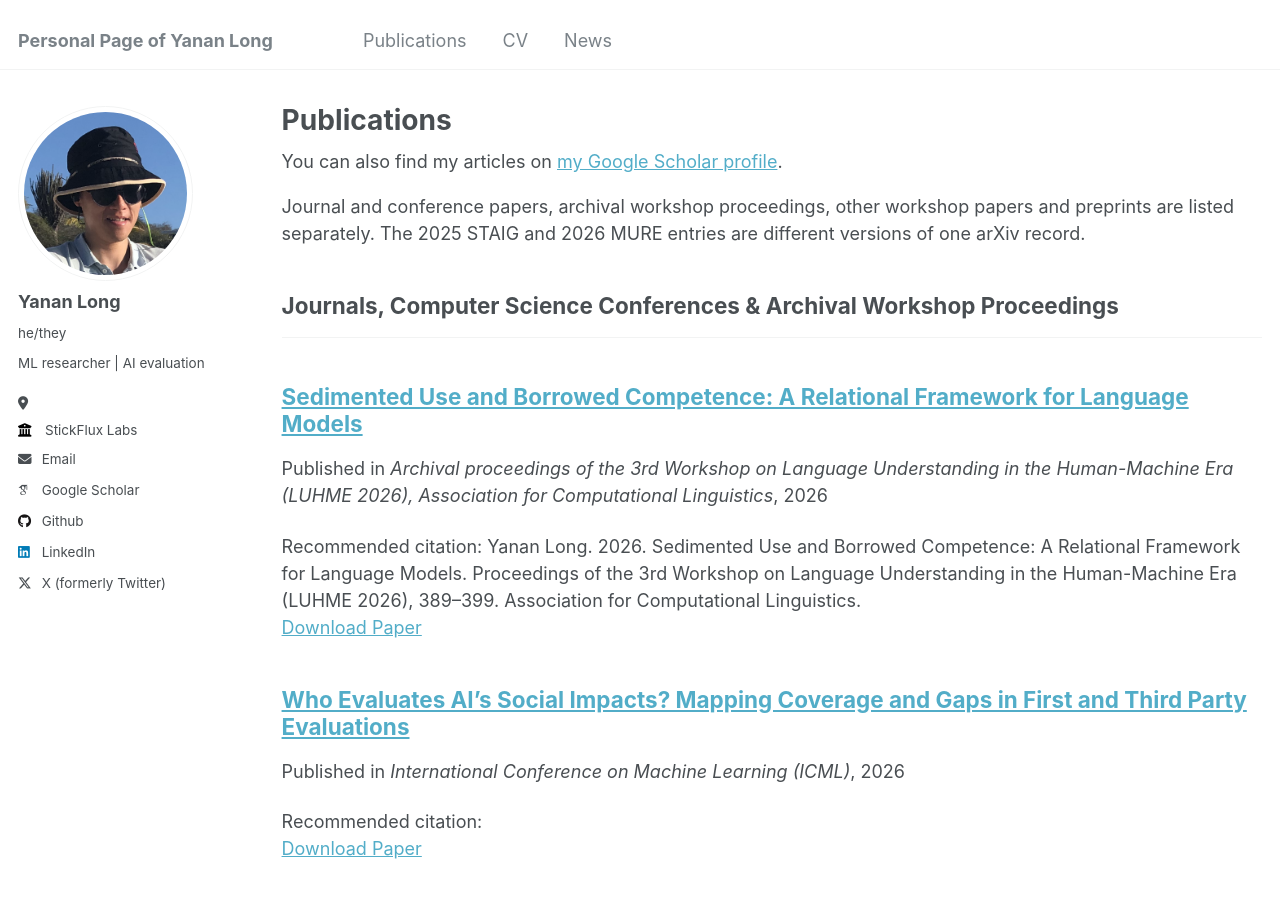
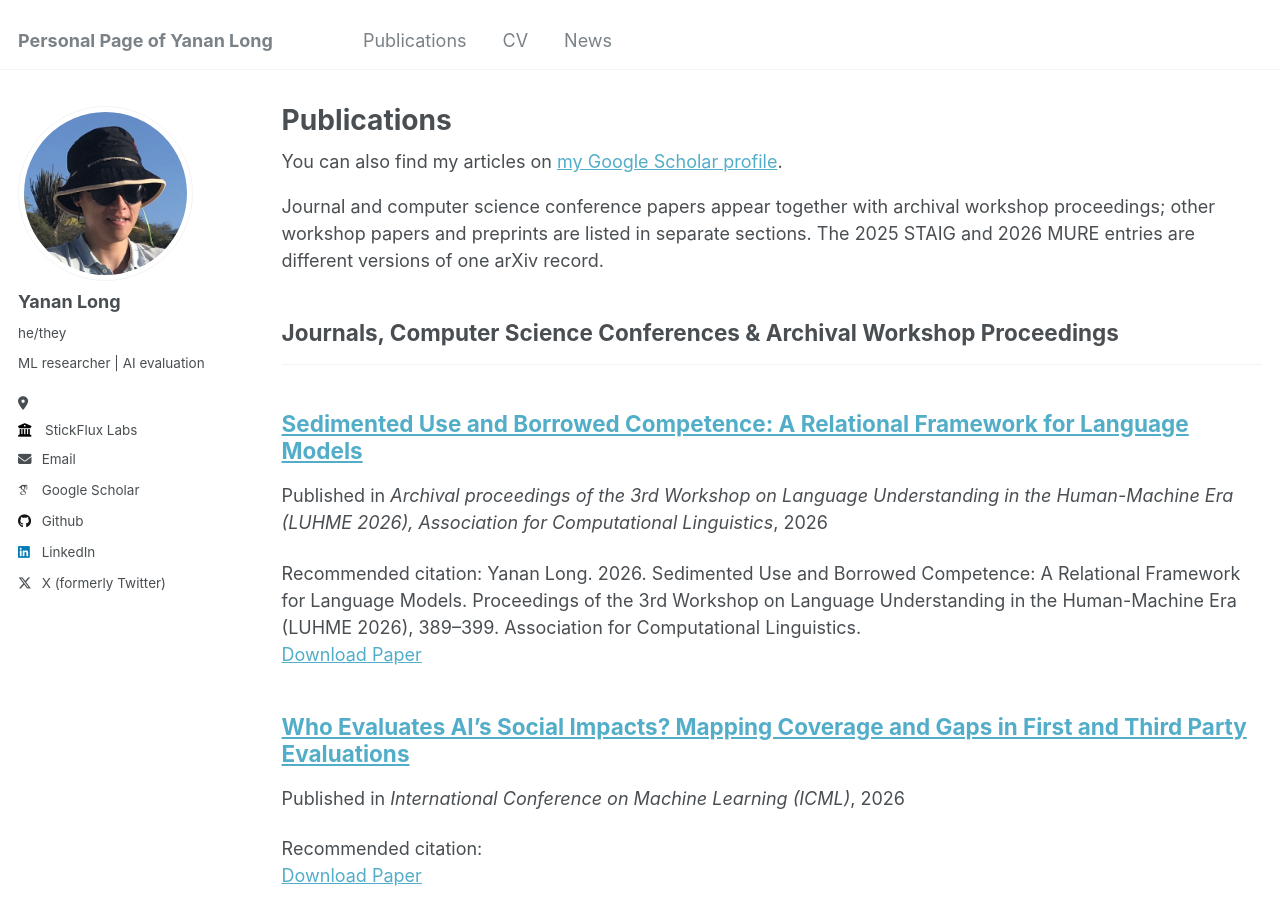
Before and after one commit to yananlong/yananlong.github.io, a Jekyll site: the page built from _pages/publications.html, in a window 1280 px wide and 900 px high. Built offline with Jekyll 4.4.1, drawn with Linux system fonts in a browser that asks for light colours; some web fonts are replaced.

Commit message:
Group archival LUHME publication with journals and conferences

```diff
--- a/_pages/publications.html
+++ b/_pages/publications.html
@@ -11,7 +11,7 @@ author_profile: true
 
 {% include base_path %}
 
-<p>Journal and conference papers, archival workshop proceedings, other workshop papers and preprints are listed separately. The 2025 STAIG and 2026 MURE entries are different versions of one arXiv record.</p>
+<p>Journal and computer science conference papers appear together with archival workshop proceedings; other workshop papers and preprints are listed in separate sections. The 2025 STAIG and 2026 MURE entries are different versions of one arXiv record.</p>
 
 <!-- New style rendering if publication categories are defined -->
 {% if site.publication_category %}
```
